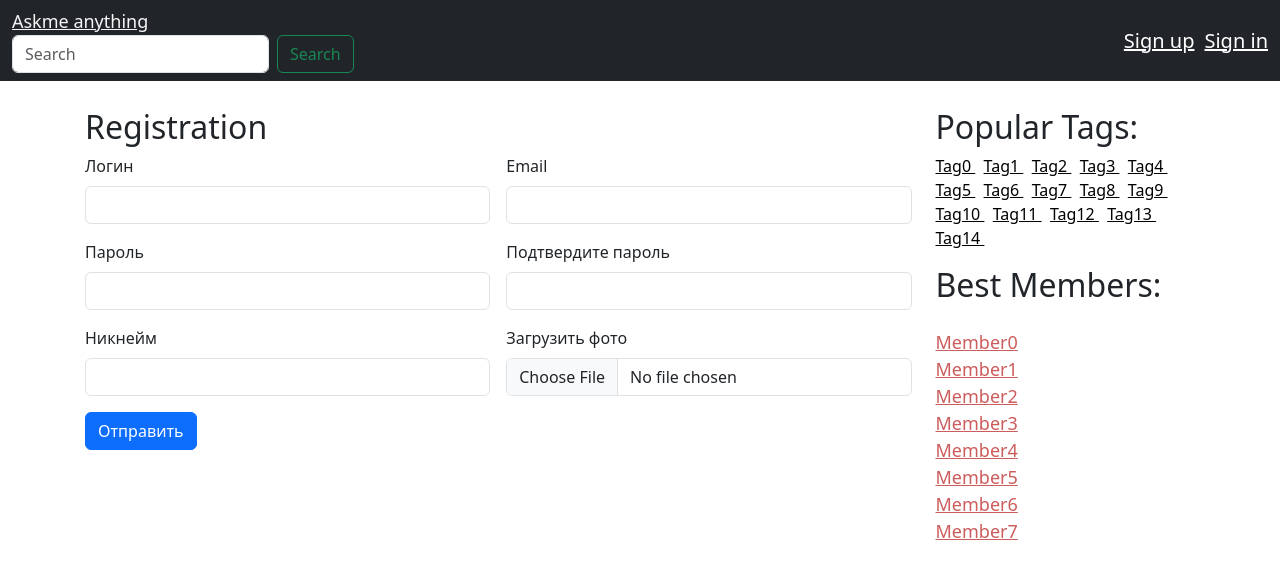
After one commit to Vilinvil/WEB_tp, a Django app: page /register/ in a window 1280 px wide. The commit adds this page. Shown: the top 579 px of the page. Run offline with Django 4.2, Linux system fonts and the light colour scheme; some libraries are stand-ins or nearby versions.

Commit message:
added register/ handler

```diff
--- a/askme_ilinskiy/askme/views.py
+++ b/askme_ilinskiy/askme/views.py
@@ -1,12 +1,19 @@
 from . import models
 from django.shortcuts import render
+from django.http import HttpResponseRedirect
+from django.urls import reverse
 
 
 # Create your views here.
 def index(request):
-    context = {'questions': models.QUESTIONS, 'tags': models.TAGS, "best_members": models.BEST_MEMBERS}
-    return render(request, 'index.html', context)
+    context = {"questions": models.QUESTIONS, "tags": models.TAGS, "best_members": models.BEST_MEMBERS}
+    return render(request, "index.html", context)
 
 
-def question(request):
-    return render(request, 'question.html')
+# def question(request):
+#     return render(request, 'question.html')
+
+
+def register(request):
+    context = {"tags": models.TAGS, "best_members": models.BEST_MEMBERS}
+    return render(request, "register.html", context)
--- a/askme_ilinskiy/askme_ilinskiy/urls.py
+++ b/askme_ilinskiy/askme_ilinskiy/urls.py
@@ -20,7 +20,8 @@ from askme import views
 
 
 urlpatterns = [
-    path('',views.index ),
-    path('question/', views.question),
-    path('admin/', admin.site.urls),
+    path("", views.index, name="index"),
+    path("register/", views.register, name="register"),
+    # path("question/", views.question),
+    path("admin/", admin.site.urls),
 ]
--- a/askme_ilinskiy/templates/inc/base/base.html
+++ b/askme_ilinskiy/templates/inc/base/base.html
@@ -21,15 +21,14 @@
 <!-- Begin page content -->
 <main class="flex-shrink-0">
     <div class="container">
-        <h1 class="mt-5">New questions</h1>
         <div class="row">
             <div class="col-9">
                 {% block content %}
                 {% endblock content %}
             </div>
             <div class="col-3">
-                <div class="row">
-                    <h2>Porpular Tags:</h2>
+                <div class="row mt-5">
+                    <h2>Popular Tags:</h2>
                     <p>
                         {% for tag in tags %}
                         <a href="{{tag.href}}" style="color: {{tag.color}}">
@@ -39,9 +38,7 @@
                         {% endfor %}
                     </p>
                 </div>
-                <div>
-
-                </div>
+                <div></div>
                 <div class="row">
                     <h2>Best Members:</h2>
                     <p>
@@ -54,23 +51,9 @@
                     {% endfor %}
                     </p>
                 </div>
-
             </div>
         </div>
-
-        <div>
-            <nav aria-label="Page navigation example">
-                <ul class="pagination">
-                    <li class="page-item"><a class="page-link" href="#">Previous</a></li>
-                    <li class="page-item"><a class="page-link" href="#">1</a></li>
-                    <li class="page-item"><a class="page-link" href="#">2</a></li>
-                    <li class="page-item"><a class="page-link" href="#">3</a></li>
-                    <li class="page-item"><a class="page-link" href="#">Next</a></li>
-                </ul>
-            </nav>
-        </div>
     </div>
-
 </main>
 
 <!--<footer class="footer mt-auto py-3 bg-light">-->
--- a/askme_ilinskiy/templates/inc/base/base_header.html
+++ b/askme_ilinskiy/templates/inc/base/base_header.html
@@ -7,7 +7,7 @@
     <nav class="navbar navbar-expand-md navbar-dark fixed-top bg-dark">
         <div class="container-fluid">
             <div class="col-4">
-                <a class="navbar-text"" href="#">Askme anything</a>
+                <a class="navbar-text" href="{% url 'index' %}">Askme anything</a>
                 <div class="collapse navbar-collapse" id="navbarCollapse">
                     <form class="d-flex" role="search">
                         <input class="form-control me-2" type="search" placeholder="Search" aria-label="Search">
@@ -17,6 +17,7 @@
             </div>
             <div class="col-8">
                 {% block header_right %}
+                    {% include "inc/basic_page/header_right.html" %}
                 {% endblock header_right %}
             </div>
         </div>
--- a/askme_ilinskiy/templates/inc/basic_page/header_right.html
+++ b/askme_ilinskiy/templates/inc/basic_page/header_right.html
@@ -1,3 +1,3 @@
-<a class="href-header" href="#"> Sign in</a>
+<a class="href-header" href=""> Sign in</a>
 <span> &nbsp </span>
-<a class="href-header" href="#"> Sign up</a>
+<a class="href-header" href="{% url 'register' %}"> Sign up</a>
--- a/askme_ilinskiy/templates/inc/basic_page/header_right_auth.html
+++ b/askme_ilinskiy/templates/inc/basic_page/header_right_auth.html
@@ -17,6 +17,4 @@
         </span>
         <img src="{% static 'img/default_avatar.jpg' %}" class="avatar" style="float: right">
     </div>
-
-
 </div>
--- a/askme_ilinskiy/templates/index.html
+++ b/askme_ilinskiy/templates/index.html
@@ -1,10 +1,7 @@
 {% extends "inc/base/base_header.html" %}
 
-{% block header_right %}
-    {% include "inc/basic_page/header_right.html" %}
-{% endblock header_right %}
-
 {% block content %}
+<h1 class="mt-5">New questions</h1>
     {% for question in questions %}
         {% include "inc/basic_page/question_item.html" %}
     {% endfor %}
--- /dev/null
+++ b/askme_ilinskiy/templates/new_question.html
@@ -0,0 +1 @@
+{% extends "inc/base/base.html" %}
--- /dev/null
+++ b/askme_ilinskiy/templates/register.html
@@ -0,0 +1,54 @@
+{% extends "inc/base/base_header.html" %}
+
+{% block content %}
+<h2 class="mt-5">
+    Registration
+</h2>
+<form class="row g-3 needs-validation" novalidate>
+    <div class="col-md-6">
+        <label for="username" class="form-label">Логин</label>
+        <input type="text" class="form-control" id="username" required>
+        <div class="invalid-feedback">
+            Введите логин.
+        </div>
+    </div>
+    <div class="col-md-6">
+        <label for="email" class="form-label">Email</label>
+        <input type="email" class="form-control" id="email" required>
+        <div class="invalid-feedback">
+            Укажите корректный email адрес.
+        </div>
+    </div>
+    <div class="col-md-6">
+        <label for="password" class="form-label">Пароль</label>
+        <input type="password" class="form-control" id="password" required>
+        <div class="invalid-feedback">
+            Укажите пароль.
+        </div>
+    </div>
+    <div class="col-md-6">
+        <label for="confirmPassword" class="form-label">Подтвердите пароль</label>
+        <input type="password" class="form-control" id="confirmPassword" required>
+        <div class="invalid-feedback">
+            Подтвердите свой пароль.
+        </div>
+    </div>
+    <div class="col-md-6">
+        <label for="nickname" class="form-label">Никнейм</label>
+        <input type="text" class="form-control" id="nickname" required>
+        <div class="invalid-feedback">
+            Введите никнейм.
+        </div>
+    </div>
+    <div class="col-md-6">
+        <label for="photo" class="form-label">Загрузить фото</label>
+        <input type="file" class="form-control" id="photo" required>
+        <div class="invalid-feedback">
+            Загрузите фото.
+        </div>
+    </div>
+    <div class="col-12">
+        <button class="btn btn-primary" type="submit">Отправить</button>
+    </div>
+</form>
+{% endblock content %}
```
